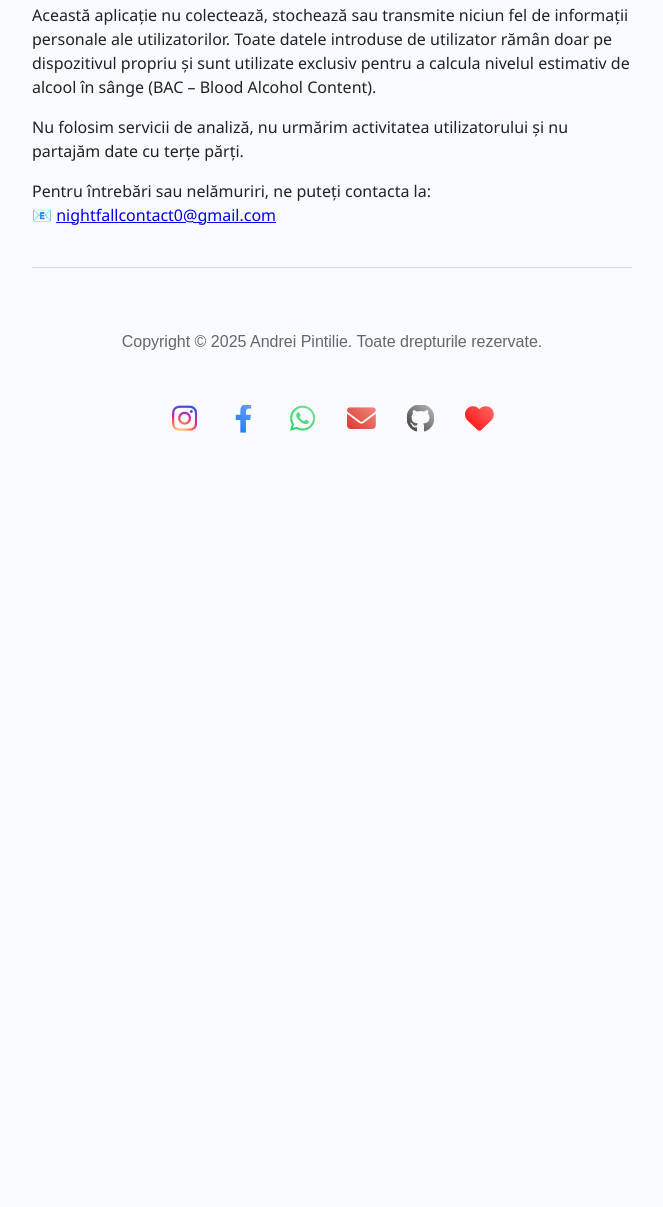
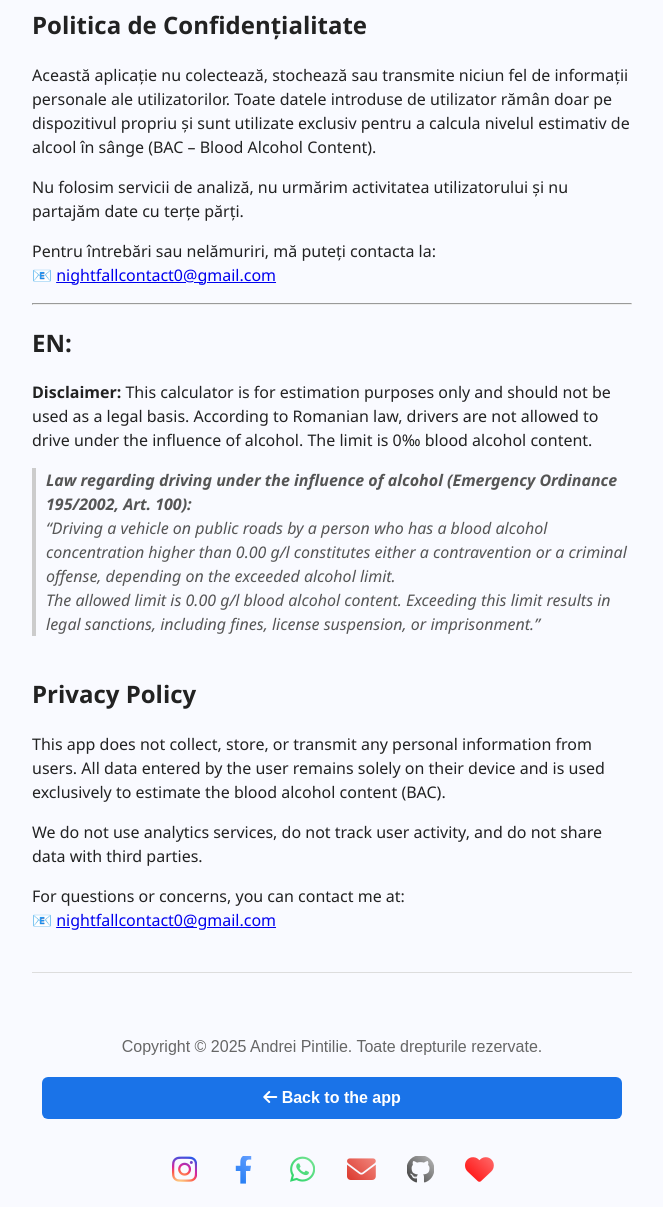
Before and after one commit to andreinightfall/Calcoolator, a website: page index.html in a window 1280 px wide. Shown: the part 508-1715 px from the top of the page, without its empty margins (308-971 px from the left). Before the commit the page ends 1012 px from the top, so only its background shows below. Drawn offline with Linux system fonts and the light colour scheme.

Commit message:
Updated index.html
English language added

```diff
--- a/index.html
+++ b/index.html
@@ -3,7 +3,7 @@
 <head>
     <meta charset="UTF-8" />
     <meta name="viewport" content="width=device-width, initial-scale=1.0">
-    <title>Calcoolator - Politica de Confidențialitate</title>
+    <title>Calcoolator - Politica de Confidențialitate / Privacy Policy</title>
     <link rel="icon" href="assets/icon.ico" />
     <link rel="stylesheet" href="style.css" />
     <link
@@ -18,6 +18,7 @@
   <h1>C<span class="redtext">alcool</span>ator</h1>
 
   <hr />
+  <h2>RO:</h2>
   <p>
     <strong>Disclaimer:</strong> Acest calculator este doar estimativ și nu trebuie folosit ca bază legală.
     Conform legii din România, șoferii nu au voie să conducă sub influența alcoolului. Limita este 0‰ alcool în sânge.
@@ -40,7 +41,34 @@
       Nu folosim servicii de analiză, nu urmărim activitatea utilizatorului și nu partajăm date cu terțe părți.
     </p>
     <p>
-      Pentru întrebări sau nelămuriri, ne puteți contacta la:<br>
+      Pentru întrebări sau nelămuriri, mă puteți contacta la:<br>
+      📧 <a href="mailto:nightfallcontact0@gmail.com">nightfallcontact0@gmail.com</a>
+    </p>
+  </section>
+  <hr />
+  <h2>EN:</h2>
+  <p>
+    <strong>Disclaimer:</strong> This calculator is for estimation purposes only and should not be used as a legal basis.
+    According to Romanian law, drivers are not allowed to drive under the influence of alcohol. The limit is 0‰ blood alcohol content.
+  </p>
+
+  <blockquote style="font-style: italic; color: #555; border-left: 4px solid #ccc; padding-left: 10px; margin: 15px 0;">
+    <strong>Law regarding driving under the influence of alcohol (Emergency Ordinance 195/2002, Art. 100):</strong><br>
+    “Driving a vehicle on public roads by a person who has a blood alcohol concentration higher than 0.00 g/l constitutes either a contravention or a criminal offense, depending on the exceeded alcohol limit.<br>
+    The allowed limit is 0.00 g/l blood alcohol content. Exceeding this limit results in legal sanctions, including fines, license suspension, or imprisonment.”
+  </blockquote>
+
+  <section style="margin-top: 40px;">
+    <h2>Privacy Policy</h2>
+    <p>
+      This app does not collect, store, or transmit any personal information from users.
+      All data entered by the user remains solely on their device and is used exclusively to estimate the blood alcohol content (BAC).
+    </p>
+    <p>
+      We do not use analytics services, do not track user activity, and do not share data with third parties.
+    </p>
+    <p>
+      For questions or concerns, you can contact me at:<br>
       📧 <a href="mailto:nightfallcontact0@gmail.com">nightfallcontact0@gmail.com</a>
     </p>
   </section>
@@ -50,6 +78,10 @@
     <p style="margin: 0 0 10px 0; font-weight: 500; font-size: 1rem;">
       Copyright &copy; 2025 Andrei Pintilie. Toate drepturile rezervate.
     </p>
+
+    <button id="btnInapoi" class="btnInapoi">
+      <i class="fas fa-arrow-left"></i> Back to the app
+    </button>
 
     <br><br>
     <div class="social-icons" style="display: flex; justify-content: center; gap: 15px; font-size: 1.8rem;">
@@ -73,6 +105,11 @@
       </a>
     </div>
   </footer>
-
+  <script>
+    // Buton "back"
+    document.getElementById('btnInapoi').addEventListener('click', () => {
+      window.history.back();
+    });
+  </script>
 </body>
 </html>
```
